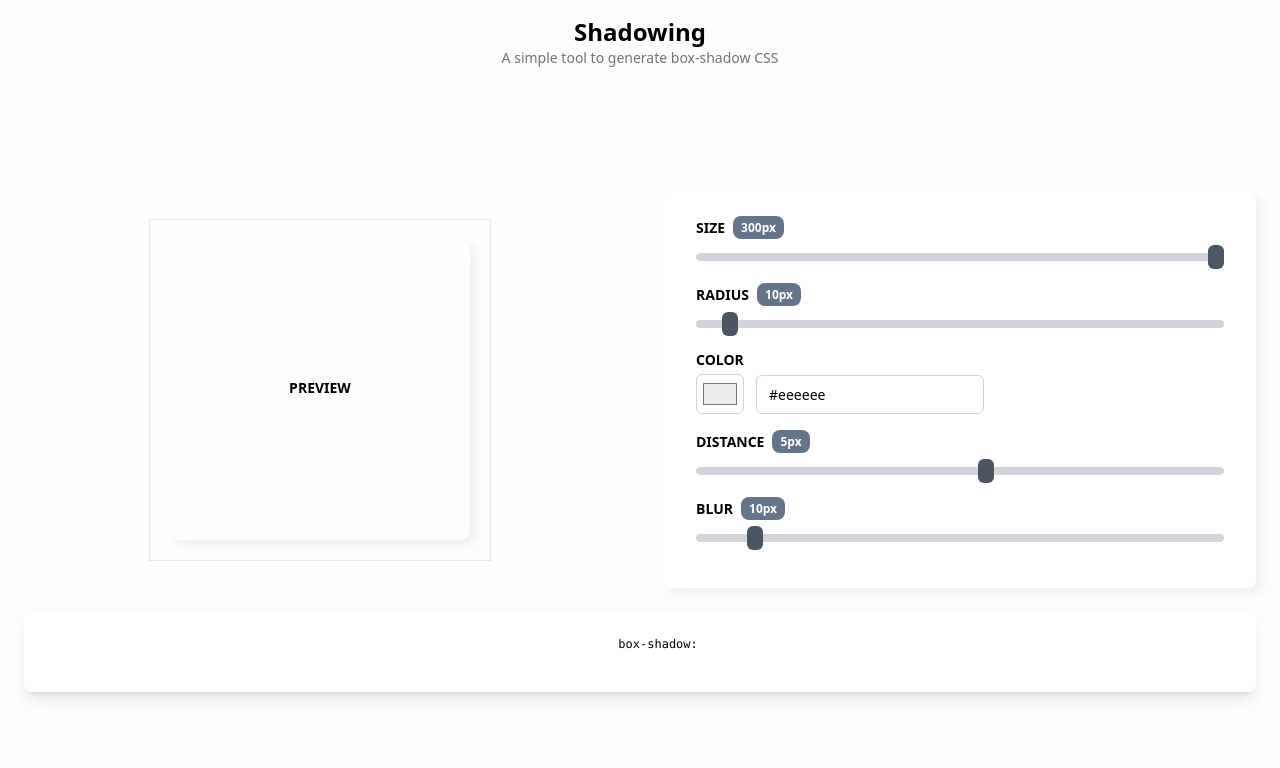
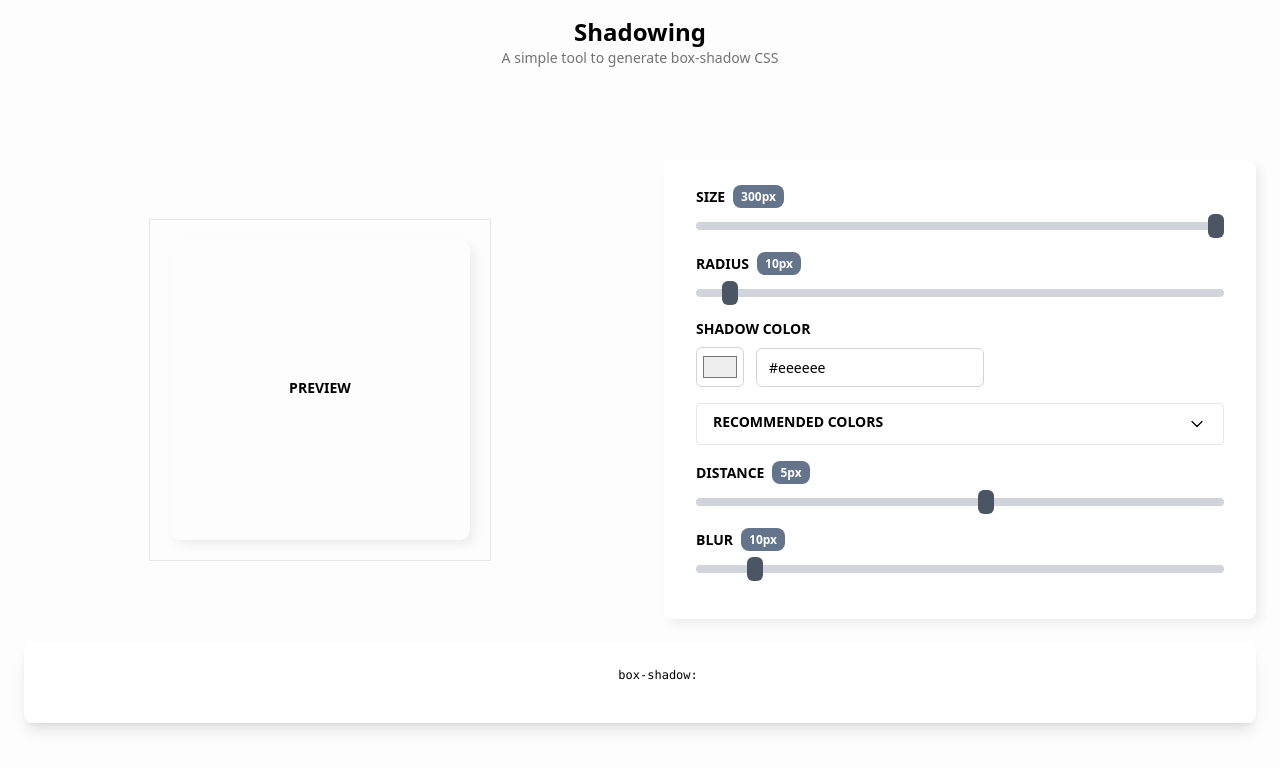
Before and after one commit to iyoub/shadowing, a Vue app: page / in a window 1280 px wide. Shown: the top 768 px of the page. Built offline with nearby package versions, Linux system fonts and the light colour scheme.

Commit message:
added recommended colors

```diff
--- /dev/null
+++ b/src/components/ColorBoxItem.vue
@@ -0,0 +1,18 @@
+<template>
+  <div
+    class="border h-8 w-8 rounded-full cursor-pointer hover:scale-110 transition-all duration-300"
+    :style="{ backgroundColor: props.color }"
+    @click="emit('selectColor', props.color)"
+  ></div>
+</template>
+
+<script setup lang="ts">
+const props = defineProps({
+  color: {
+    type: String,
+    required: true
+  }
+})
+
+const emit = defineEmits(['selectColor'])
+</script>
--- a/src/components/ControlsCard.vue
+++ b/src/components/ControlsCard.vue
@@ -26,13 +26,9 @@
       </template>
     </FormItem>
 
+    <label class="form-label">Shadow Color</label>
     <div class="flex items-end gap-3">
-      <FormItem
-        label="Color"
-        :value="styles.color"
-        type="color"
-        @changeInput="updateStyle('color', $event)"
-      />
+      <FormItem :value="styles.color" type="color" @changeInput="updateStyle('color', $event)" />
       <FormItem
         :value="styles.color"
         placeholder="#eeeeee"
@@ -40,6 +36,35 @@
         @changeInput="updateStyle('color', $event)"
       />
     </div>
+
+    <details class="group mb-4 border px-4 py-2 rounded">
+      <summary class="flex justify-between items-center font-medium cursor-pointer list-none">
+        <span class="form-label">Recommended Colors</span>
+        <span class="transition group-open:rotate-180">
+          <svg
+            fill="none"
+            width="20"
+            height="20"
+            shape-rendering="geometricPrecision"
+            stroke="currentColor"
+            stroke-linecap="round"
+            stroke-linejoin="round"
+            stroke-width="1.5"
+            viewBox="0 0 24 24"
+          >
+            <path d="M6 9l6 6 6-6"></path>
+          </svg>
+        </span>
+      </summary>
+      <div class="flex flex-wrap gap-2 mt-3 group-open:animate-fadeIn">
+        <ColorBoxItem
+          v-for="color in DEFAULT_COLORS"
+          :key="color"
+          :color="color"
+          @selectColor="updateStyle('color', color)"
+        />
+      </div>
+    </details>
 
     <FormItem
       label="Distance"
@@ -72,7 +97,8 @@
 <script setup lang="ts">
 import { styles, updateStyle } from '@/states/styles'
 import FormItem from './FormItem.vue'
-import { RANGE_VALUES } from '@/globals'
+import ColorBoxItem from './ColorBoxItem.vue'
+import { RANGE_VALUES, DEFAULT_COLORS } from '@/globals'
 
 const { blur, distance, radius, size } = RANGE_VALUES
 </script>
--- a/src/globals.ts
+++ b/src/globals.ts
@@ -16,3 +16,9 @@ export const RANGE_VALUES = {
 		max: 100,
 	},
 };
+
+
+
+export const DEFAULT_COLORS = [
+	'#fcfcfc', '#f2f2f2', '#e6e6e6', '#d9d9d9', '#cccccc', '#bfbfbf', '#b3b3b3', '#a6a6a6', '#999999', '#8c8c8c', '#808080', '#737373', '#666666', '#595959', '#4d4d4d', '#404040', '#333333', '#262626', '#1a1a1a', '#0d0d0d', '#000000',
+];
--- a/tailwind.config.js
+++ b/tailwind.config.js
@@ -2,7 +2,17 @@
 export default {
   content: ['./index.html', './src/**/*.{vue,js,ts,jsx,tsx}'],
   theme: {
-    extend: {}
+    extend: {
+      keyframes: {
+        fadeIn: {
+          '0%': { opacity: 0 },
+          '100%': { opacity: 1 }
+        }
+      },
+      animation: {
+        fadeIn: 'fadeIn 0.5s ease-in-out forwards'
+      }
+    }
   },
   plugins: []
 }
```
